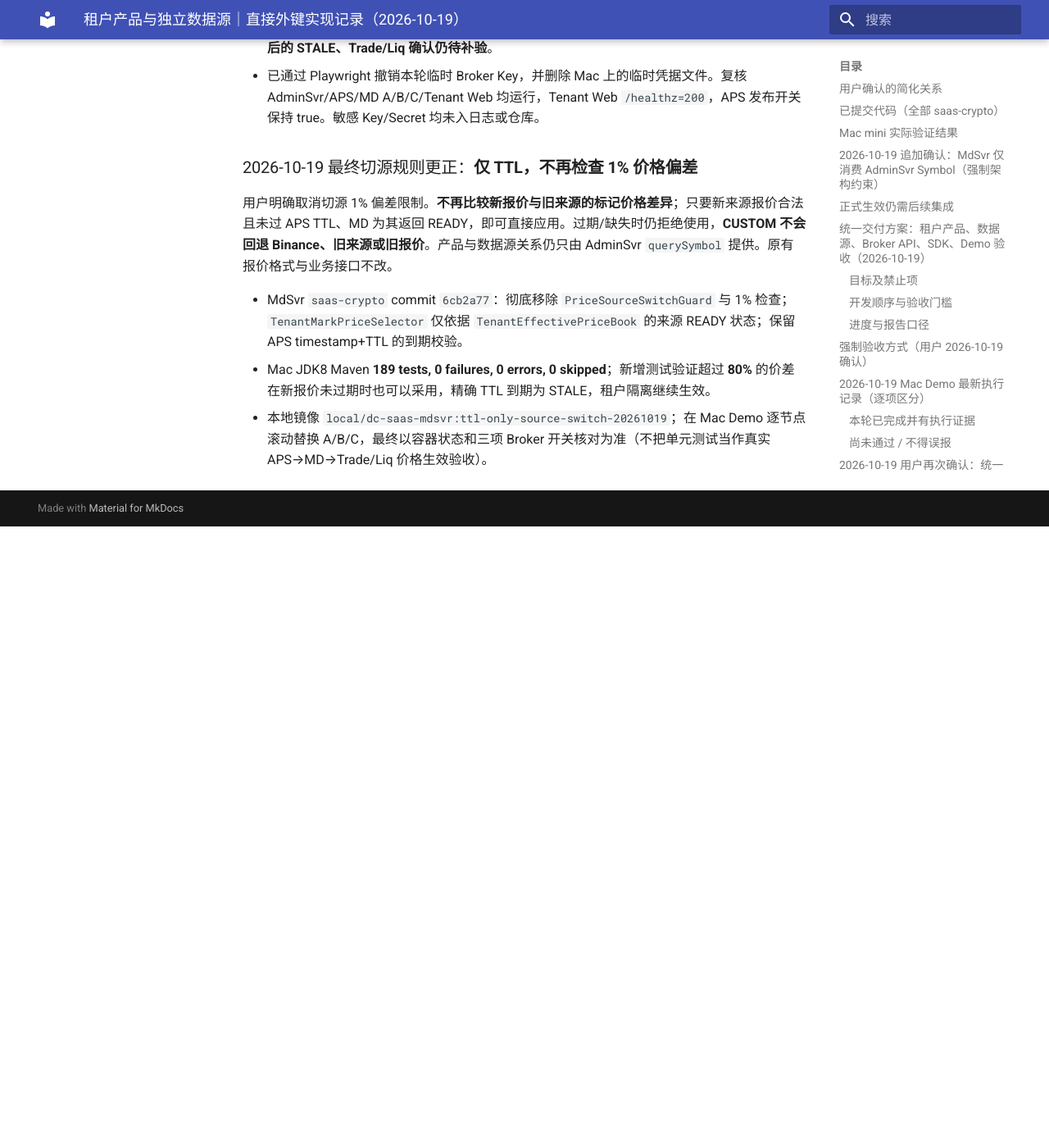
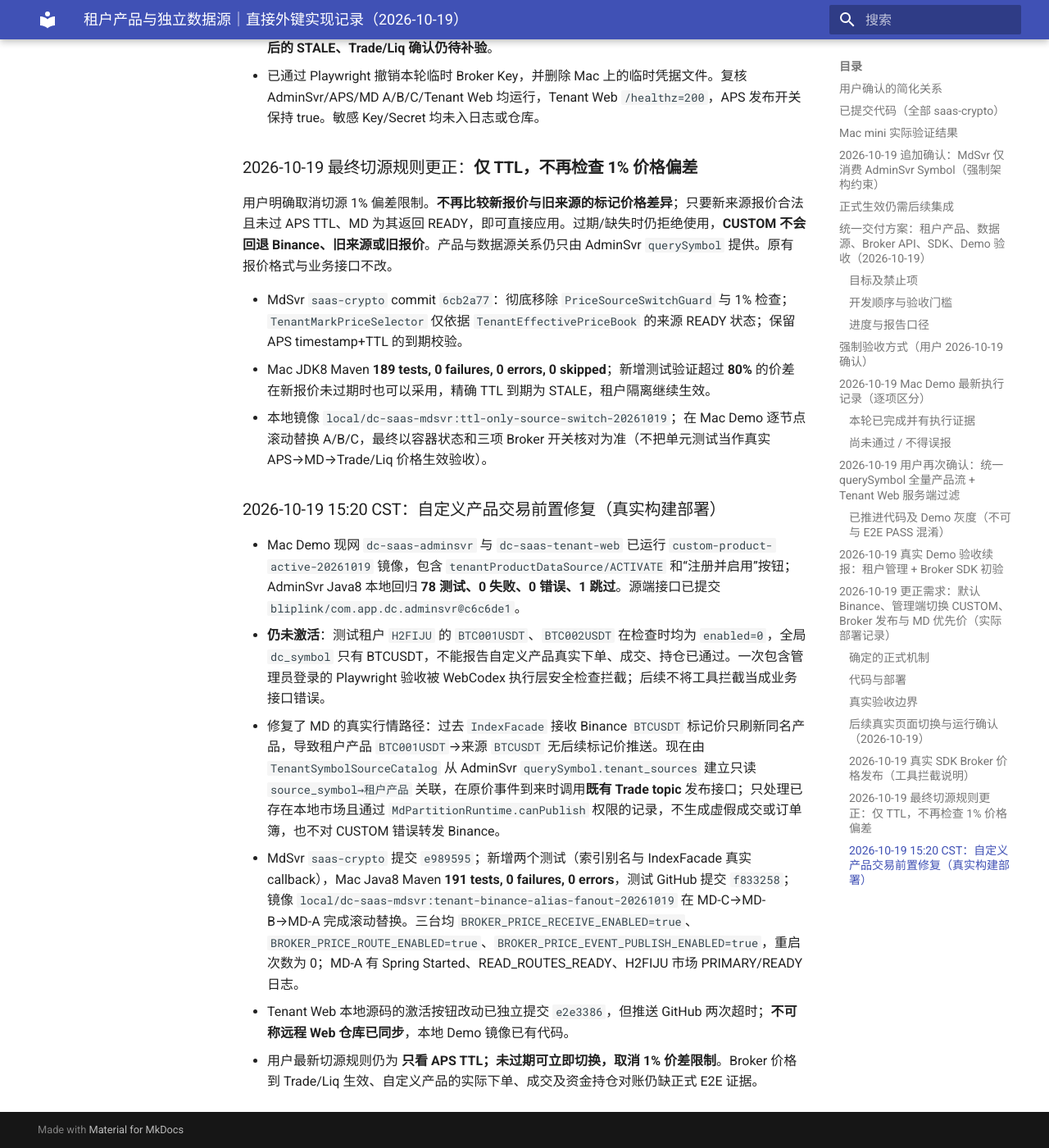
Before and after one commit to bliplink/dc-quant-deploy, an MkDocs documentation site: the page built from docs/TENANT_PRODUCT_DATA_SOURCE_IMPLEMENTATION_20261019.zh-CN.md, in a window 1280 px wide and 1400 px high, scrolled down 11089 px. Shown: the whole window at 82% size. Built offline with MkDocs 1.6.1 and Material for MkDocs 9.7.7, drawn with Linux system fonts in a browser that asks for light colours; before the commit the page ends 11731 px from its top, so only the background shows below that.

Commit message:
docs: track real MD Binance alias rollout, custom product activation blocker and acceptance evidence

```diff
--- a/docs/TENANT_PRODUCT_DATA_SOURCE_IMPLEMENTATION_20261019.zh-CN.md
+++ b/docs/TENANT_PRODUCT_DATA_SOURCE_IMPLEMENTATION_20261019.zh-CN.md
@@ -197,3 +197,12 @@
 - MdSvr `saas-crypto` commit `6cb2a77`：彻底移除 `PriceSourceSwitchGuard` 与 1% 检查；`TenantMarkPriceSelector` 仅依据 `TenantEffectivePriceBook` 的来源 READY 状态；保留 APS timestamp+TTL 的到期校验。
 - Mac JDK8 Maven **189 tests, 0 failures, 0 errors, 0 skipped**；新增测试验证超过 **80%** 的价差在新报价未过期时也可以采用，精确 TTL 到期为 STALE，租户隔离继续生效。
 - 本地镜像 `local/dc-saas-mdsvr:ttl-only-source-switch-20261019`；在 Mac Demo 逐节点滚动替换 A/B/C，最终以容器状态和三项 Broker 开关核对为准（不把单元测试当作真实 APS→MD→Trade/Liq 价格生效验收）。
+
+### 2026-10-19 15:20 CST：自定义产品交易前置修复（真实构建部署）
+
+- Mac Demo 现网 `dc-saas-adminsvr` 与 `dc-saas-tenant-web` 已运行 `custom-product-active-20261019` 镜像，包含 `tenantProductDataSource/ACTIVATE` 和“注册并启用”按钮；AdminSvr Java8 本地回归 **78 测试、0 失败、0 错误、1 跳过**。源端接口已提交 `bliplink/com.app.dc.adminsvr@c6c6de1`。
+- **仍未激活**：测试租户 `H2FIJU` 的 `BTC001USDT`、`BTC002USDT` 在检查时均为 `enabled=0`，全局 `dc_symbol` 只有 BTCUSDT，不能报告自定义产品真实下单、成交、持仓已通过。一次包含管理员登录的 Playwright 验收被 WebCodex 执行层安全检查拦截；后续不将工具拦截当成业务接口错误。
+- 修复了 MD 的真实行情路径：过去 `IndexFacade` 接收 Binance `BTCUSDT` 标记价只刷新同名产品，导致租户产品 `BTC001USDT`→来源 `BTCUSDT` 无后续标记价推送。现在由 `TenantSymbolSourceCatalog` 从 AdminSvr `querySymbol.tenant_sources` 建立只读 `source_symbol→租户产品` 关联，在原价事件到来时调用**既有 Trade topic** 发布接口；只处理已存在本地市场且通过 `MdPartitionRuntime.canPublish` 权限的记录，不生成虚假成交或订单簿，也不对 CUSTOM 错误转发 Binance。
+- MdSvr `saas-crypto` 提交 `e989595`；新增两个测试（索引别名与 IndexFacade 真实 callback），Mac Java8 Maven **191 tests, 0 failures, 0 errors**，测试 GitHub 提交 `f833258`；镜像 `local/dc-saas-mdsvr:tenant-binance-alias-fanout-20261019` 在 MD-C→MD-B→MD-A 完成滚动替换。三台均 `BROKER_PRICE_RECEIVE_ENABLED=true`、`BROKER_PRICE_ROUTE_ENABLED=true`、`BROKER_PRICE_EVENT_PUBLISH_ENABLED=true`，重启次数为 0；MD-A 有 Spring Started、READ_ROUTES_READY、H2FIJU 市场 PRIMARY/READY 日志。
+- Tenant Web 本地源码的激活按钮改动已独立提交 `e2e3386`，但推送 GitHub 两次超时；**不可称远程 Web 仓库已同步**，本地 Demo 镜像已有代码。
+- 用户最新切源规则仍为 **只看 APS TTL；未过期可立即切换，取消 1% 价差限制**。Broker 价格到 Trade/Liq 生效、自定义产品的实际下单、成交及资金持仓对账仍缺正式 E2E 证据。
```
